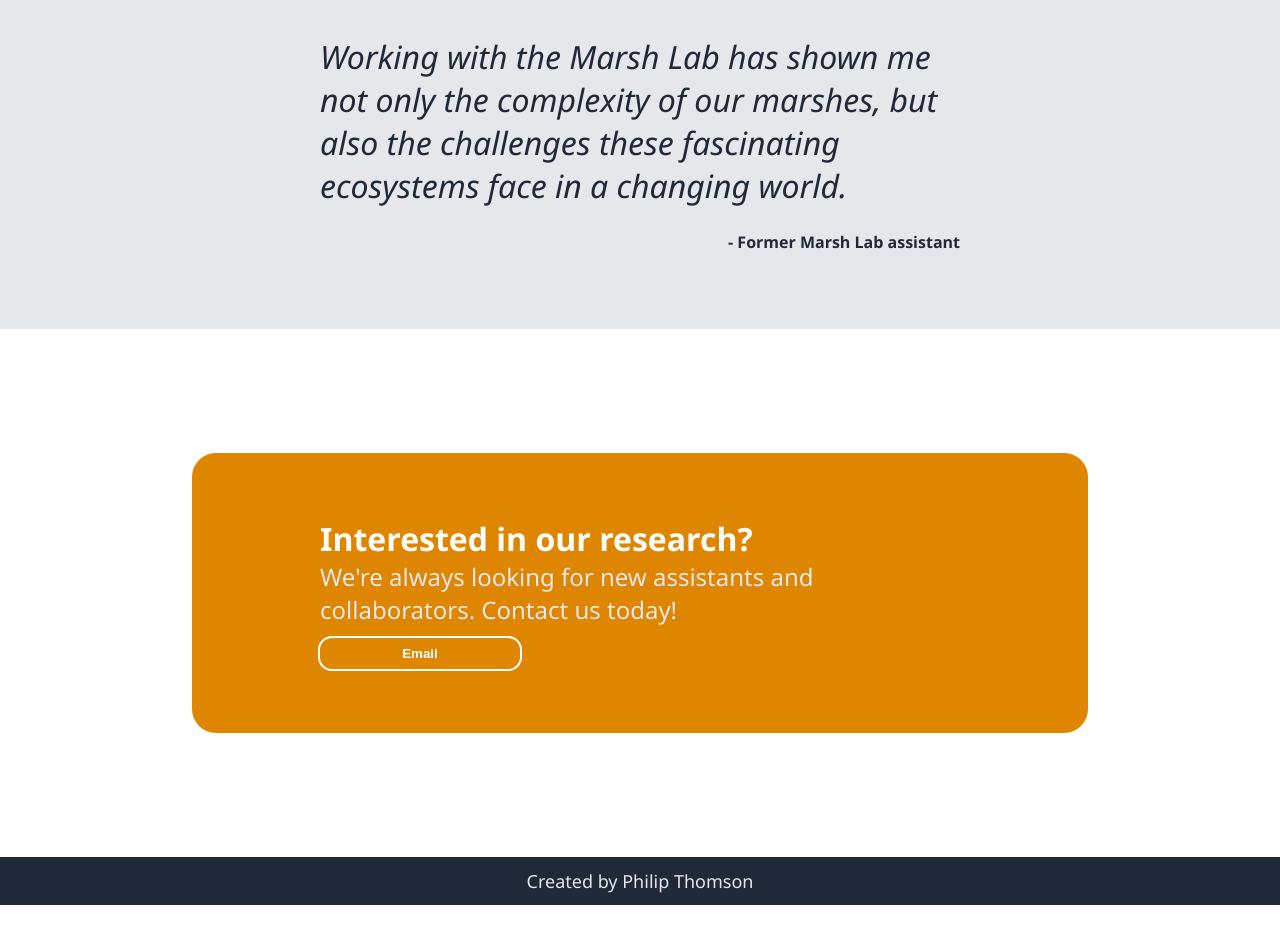
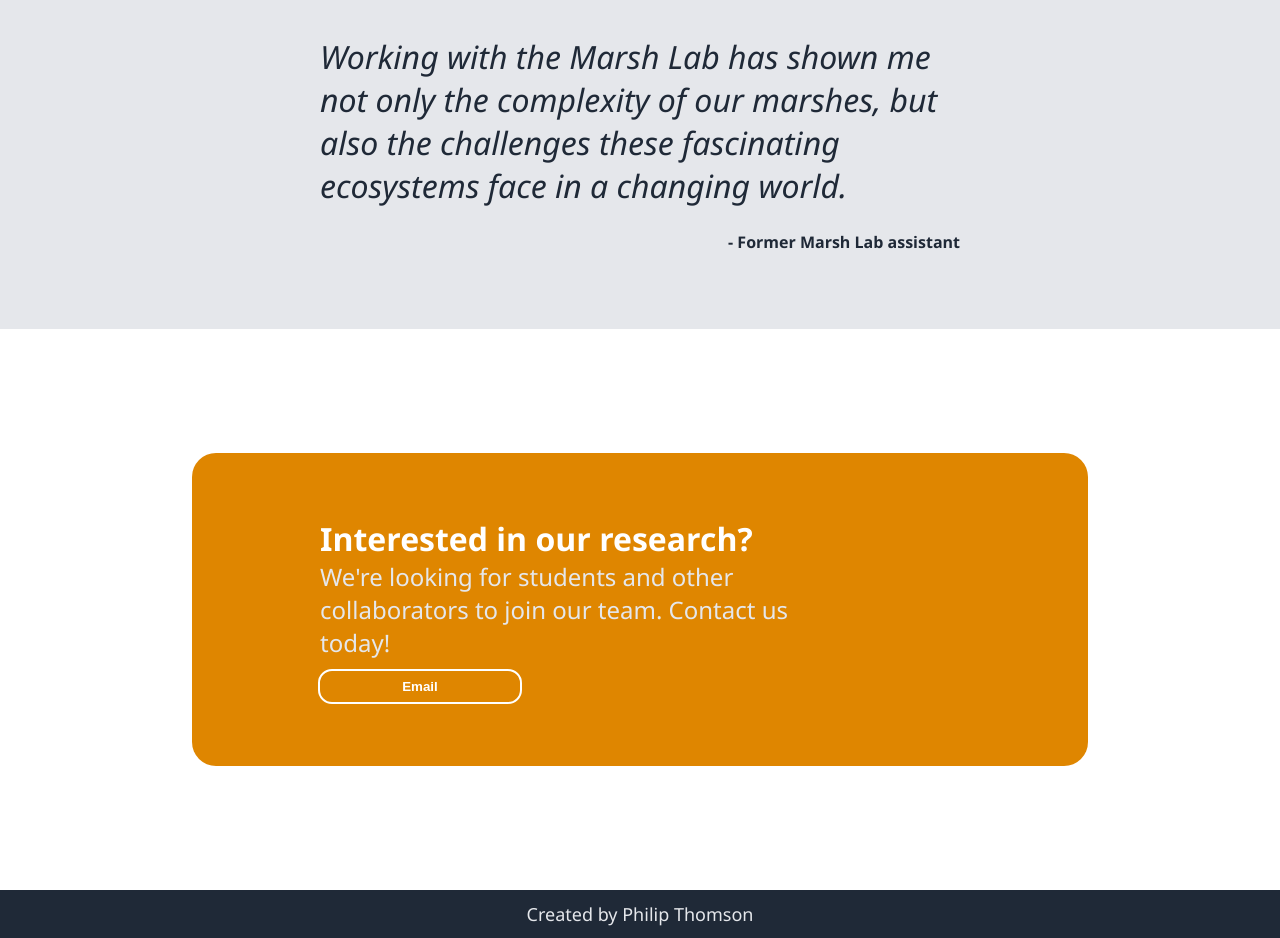
Before and after one commit to PhilT847/lab-landing-page, a plain HTML site: page index.html in a window 1280 px wide. Shown: the part 1920-2858 px from the top of the page. Before the commit the page ends 2825 px from the top, so only its background shows below. Drawn offline with Linux system fonts and the light colour scheme; files whose address does not match are found by name.

Commit message:
Updated wording and increased contact-text size

```diff
--- a/css/style.css
+++ b/css/style.css
@@ -181,7 +181,7 @@ button {
 .contact-text {
     display: flex;
     flex-direction: column;
-    flex-basis: 500px;
+    flex-basis: 520px;
 }
 
 .contact-text-main {
--- a/index.html
+++ b/index.html
@@ -108,8 +108,8 @@
                         Interested in our research?
                     </div>
                     <div class="contact-text-secondary">
-                        We're always looking for new assistants
-                        and collaborators. Contact us today!
+                        We're looking for students and other
+                        collaborators to join our team. Contact us today!
                     </div>
                 </div>
                 <button class="contact-button">
```
